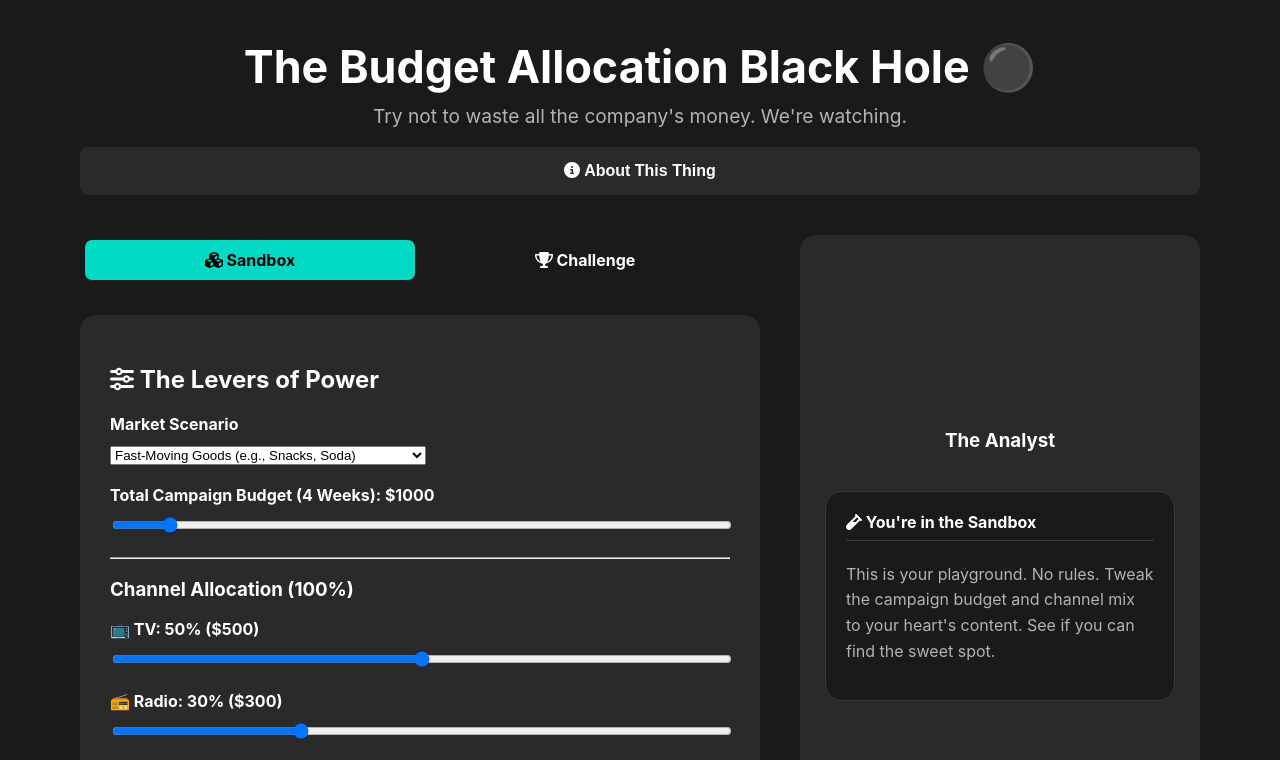
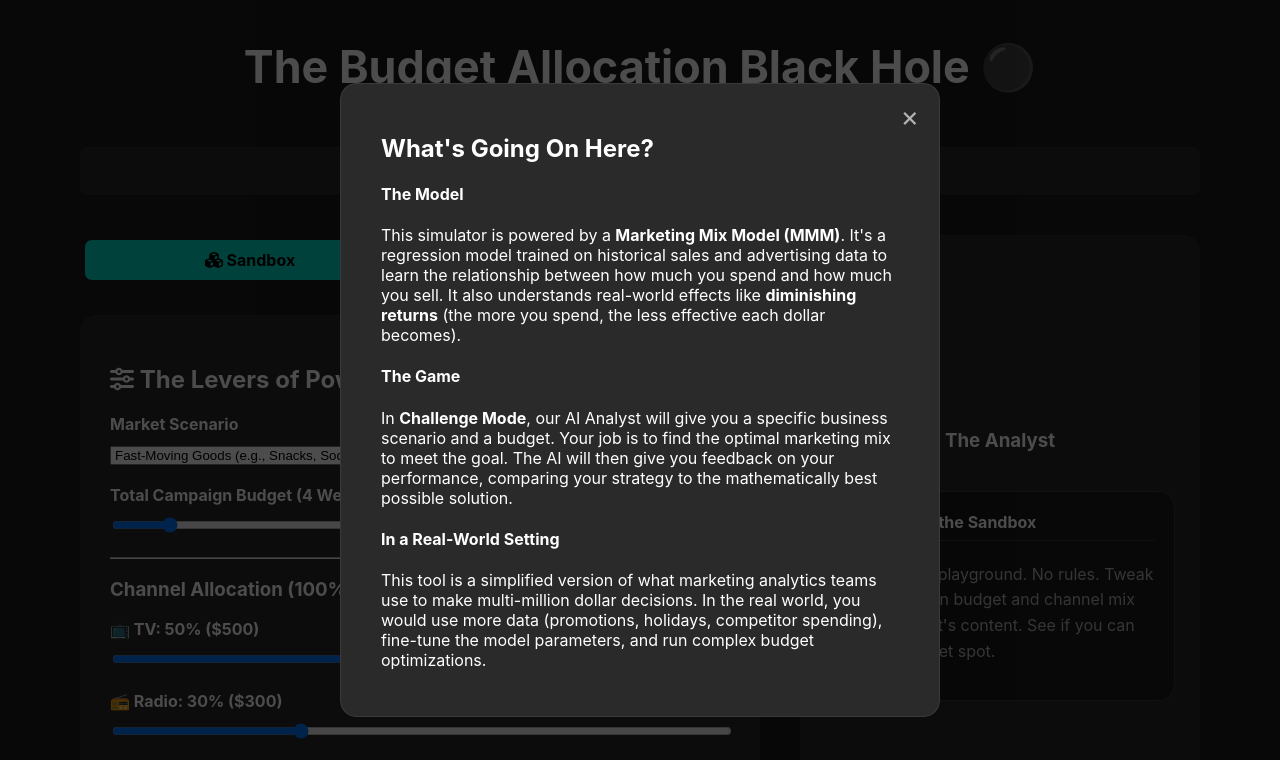
Before and after one commit to khushaal-chaudhary/mmm-demo-simulator, a plain HTML site: page docs/index.html in a window 1280 px wide. Both pictures are taken after a click on the button "About This Thing". Shown: the top 760 px of the page. Drawn offline with nearby package versions, Linux system fonts and the light colour scheme; no server answers.

Commit message:
Fix the modal UI bug

```diff
--- a/docs/index.html
+++ b/docs/index.html
@@ -104,6 +104,10 @@
             </aside>
         </div>
 
+        <footer>
+            <p>Built by Khushaal Chaudhary | <a href="https://www.linkedin.com/in/khushaal-chaudhary/" target="_blank">Find me on LinkedIn</a></p>
+        </footer>
+
         <div id="modal-overlay" class="hidden">
             <div id="modal-content">
                 <span id="close-btn">&times;</span>
@@ -116,10 +120,6 @@
                 <p>This tool is a simplified version of what marketing analytics teams use to make multi-million dollar decisions. In the real world, you would use more data (promotions, holidays, competitor spending), fine-tune the model parameters, and run complex budget optimizations.</p>
             </div>
         </div>
-
-        <footer>
-            <p>Built by Khushaal Chaudhary | <a href="https://www.linkedin.com/in/khushaal-chaudhary/" target="_blank">Find me on LinkedIn</a></p>
-        </footer>
         <script src="script.js"></script>
     </body>
     </html>
--- a/docs/style.css
+++ b/docs/style.css
@@ -10,7 +10,7 @@
 }
 * { box-sizing: border-box; }
 body {
-    font-family: -apple-system, BlinkMacSystemFont, 'Segoe UI', Roboto, Oxygen, Ubuntu, Cantarell, 'Open Sans', 'Helvetica Neue', sans-serif;
+    font-family: -apple-system, BlinkMacSystem-Font, 'Segoe UI', Roboto, Oxygen, Ubuntu, Cantarell, 'Open Sans', 'Helvetica Neue', sans-serif;
     background-color: var(--background-color);
     color: var(--text-primary);
     margin: 0;
@@ -35,7 +35,6 @@ header .subtitle { font-size: 1.2rem; color: var(--text-secondary); margin-top:
 .result-display p { margin: 0; font-size: 1.2rem; }
 .result-display .weekly-average { margin-top: 15px; font-size: 1rem; color: var(--text-secondary); }
 #sales-output { font-size: 3rem; margin: 10px 0 0 0; color: var(--primary-color); }
-
 .analyst-panel {
     background-color: var(--surface-color);
     padding: 25px;
@@ -83,8 +82,26 @@ button:active { transform: scale(0.98); }
 button:disabled { background-color: var(--text-secondary); cursor: not-allowed; }
 #about-btn { background-color: var(--surface-color); color: var(--text-primary); }
 #about-btn:hover { background-color: #333; }
-#modal-overlay { position: fixed; top: 0; left: 0; width: 100%; height: 100%; background-color: rgba(0, 0, 0, 0.7); display: flex; justify-content: center; align-items: center; z-index: 100; opacity: 0; visibility: hidden; transition: opacity 0.3s ease, visibility 0.3s ease; }
-#modal-overlay.visible { opacity: 1; visibility: visible; }
+#modal-overlay {
+    position: fixed;
+    top: 0;
+    left: 0;
+    width: 100%;
+    height: 100%;
+    background-color: rgba(0, 0, 0, 0.7);
+    display: flex;
+    justify-content: center;
+    align-items: center;
+    z-index: 100;
+    opacity: 0;
+    visibility: hidden;
+    transition: opacity 0.3s ease, visibility 0.3s ease;
+}
+#modal-overlay.visible {
+    opacity: 1;
+    visibility: visible;
+    display: flex;
+}
 #modal-content { position: relative; padding: 30px 40px; background: var(--surface-color); border: 1px solid var(--border-color); border-radius: 16px; max-width: 600px; }
 #close-btn { position: absolute; top: 15px; right: 20px; font-size: 28px; color: var(--text-secondary); cursor: pointer; }
 [data-tooltip] { position: relative; cursor: help; }
@@ -94,12 +111,17 @@ footer { text-align: center; padding: 20px; color: var(--text-secondary); font-s
 footer a { color: var(--primary-color); text-decoration: none; }
 footer a:hover { text-decoration: underline; }
 
-/* ### THIS IS THE FIX ### */
-/* The old .hidden was being overridden by the grid display. */
-/* This new rule is more specific and will take priority. */
-.hidden, [id$='-view'].hidden {
+/* ### THIS IS THE FINAL FIX ### */
+.hidden {
     display: none !important;
 }
-/* ##################### */
+
+/* This rule is more specific than .hidden, so it will win */
+#modal-overlay.visible {
+    display: flex !important;
+    opacity: 1;
+    visibility: visible;
+}
+/* ########################### */
 
 h1 i, h2 i, h4 i, label i { margin-right: 10px; }
```
